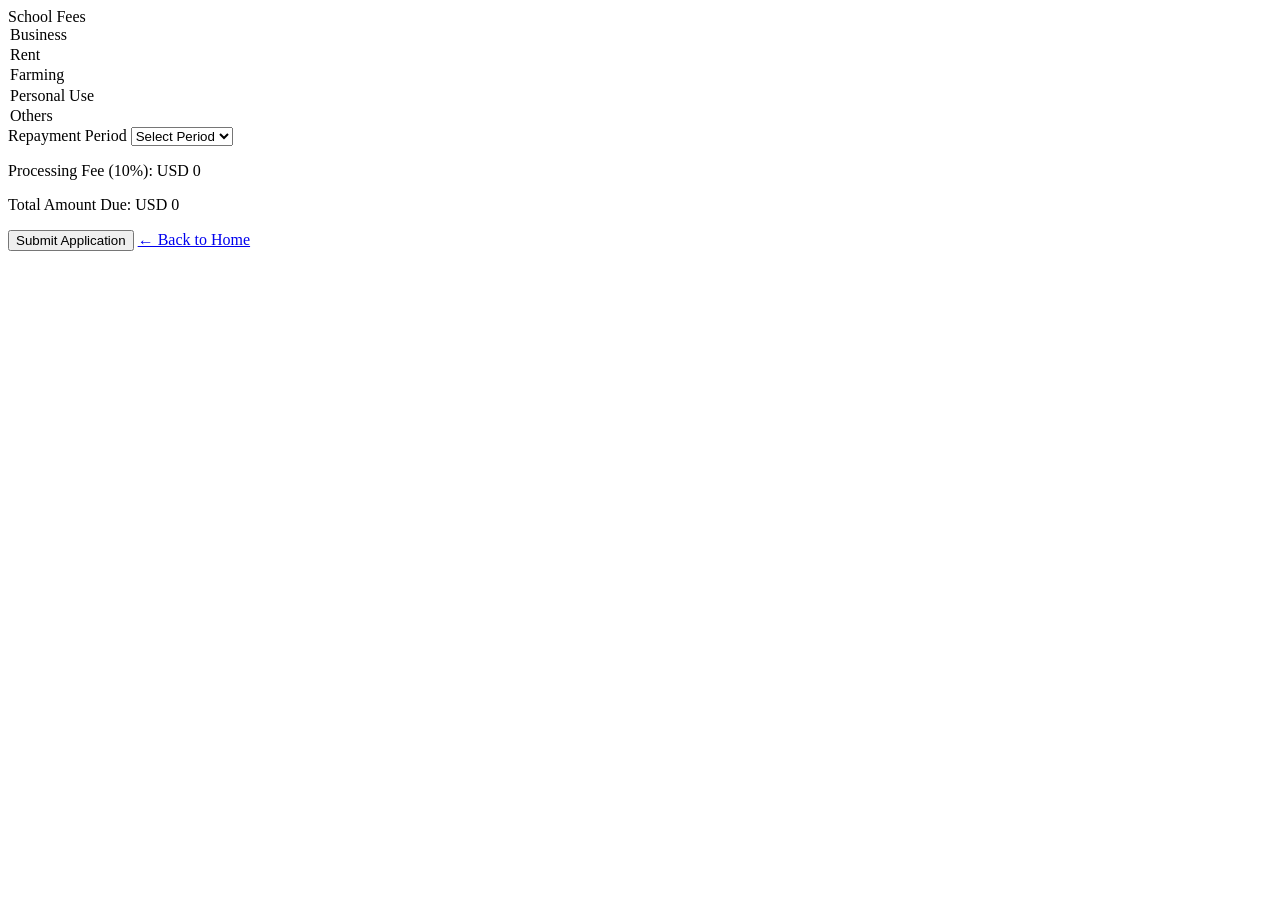
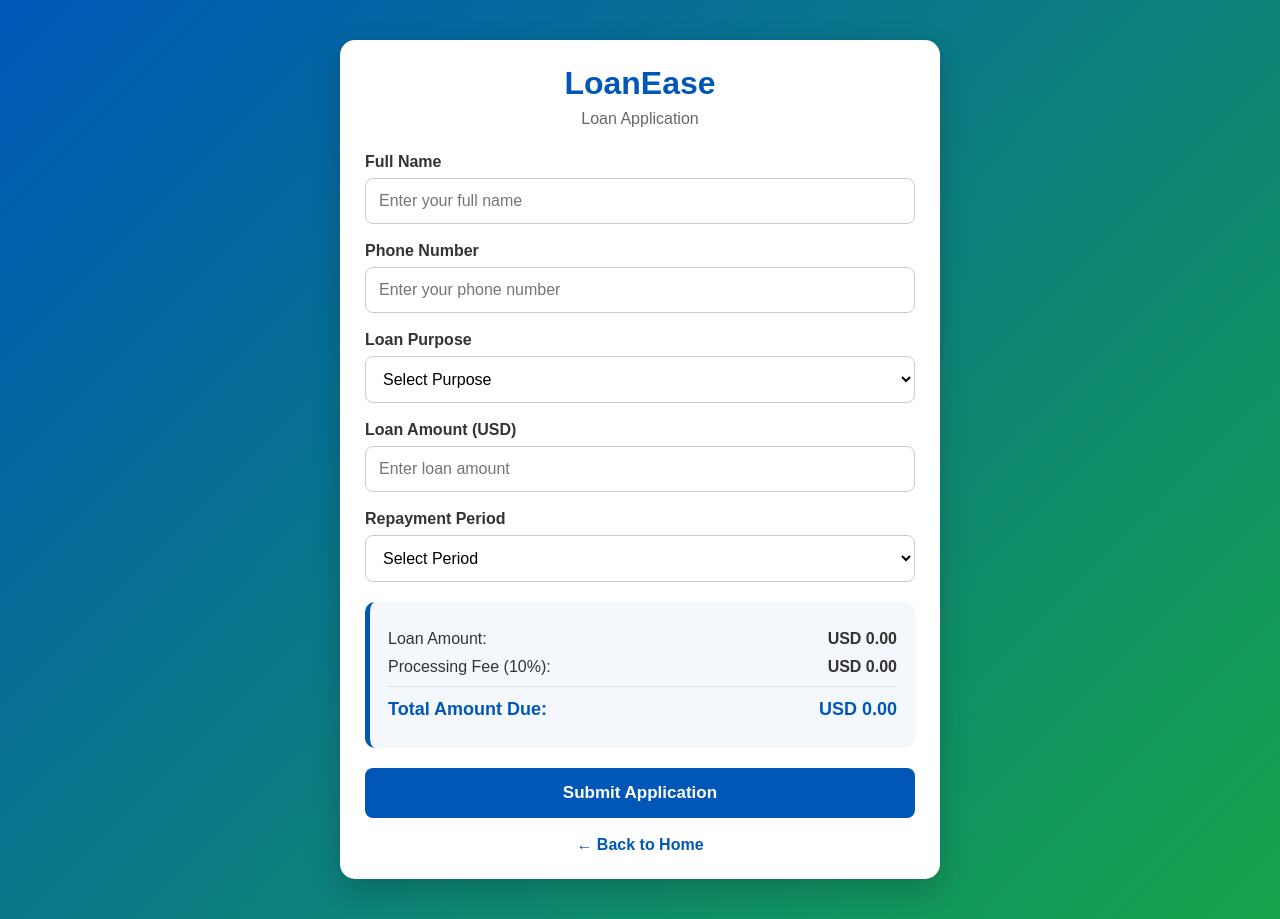
Before and after one commit to johnbeilly85-ctrl/Loan, a website: page apply.html in a window 1280 px wide. Before the commit the page ends 800 px from the top, so only its background shows below. Drawn offline with Linux system fonts and the light colour scheme.

Commit message:
Update apply.html

```diff
--- a/apply.html
+++ b/apply.html
@@ -1,75 +1,400 @@
 <!DOCTYPE html>
-<html font-weight:bold;
+<html lang="en">
+<head>
+<meta charset="UTF-8">
+<meta name="viewport" content="width=device-width, initial-scale=1.0">
+<title>LoanEase - Apply</title>
+
+<style>
+*{
+  margin:0;
+  padding:0;
+  box-sizing:border-box;
+  font-family:Arial,sans-serif;
+}
+
+body{
+  min-height:100vh;
+  background:linear-gradient(135deg,#0057B8,#16A34A);
+  padding:20px;
+}
+
+.container{
+  max-width:600px;
+  margin:20px auto;
+  background:#fff;
+  border-radius:15px;
+  padding:25px;
+  box-shadow:0 10px 30px rgba(0,0,0,.2);
+}
+
+h1{
+  text-align:center;
+  color:#0057B8;
+  margin-bottom:8px;
+}
+
+.subtitle{
+  text-align:center;
+  color:#666;
+  margin-bottom:25px;
+}
+
+.form-group{
+  margin-bottom:18px;
+}
+
+label{
+  display:block;
+  font-weight:bold;
+  margin-bottom:7px;
+  color:#333;
+}
+
+input,
+select{
+  width:100%;
+  padding:13px;
+  border:1px solid #ccc;
+  border-radius:8px;
+  font-size:16px;
+  background:#fff;
+}
+
+input:focus,
+select:focus{
+  outline:none;
+  border-color:#0057B8;
+}
+
+.summary{
+  background:#f4f8fc;
+  border-radius:10px;
+  padding:18px;
+  margin:20px 0;
+  border-left:5px solid #0057B8;
+}
+
+.summary-row{
+  display:flex;
+  justify-content:space-between;
+  margin:10px 0;
+  color:#333;
+}
+
+.summary-row.total{
+  border-top:1px solid #ddd;
+  padding-top:12px;
+  font-size:18px;
+  font-weight:bold;
+  color:#0057B8;
+}
+
+button{
+  width:100%;
+  padding:15px;
+  border:none;
+  border-radius:8px;
+  background:#0057B8;
+  color:white;
+  font-size:17px;
+  font-weight:bold;
   cursor:pointer;
 }
 
-button:hover{background:#00408A;}
+button:hover{
+  background:#00408A;
+}
+
+button:disabled{
+  background:#999;
+  cursor:not-allowed;
+}
 
 .back{
   display:block;
+  text-align:center;
+  margin-top:18px;
+  color:#0057B8;
+  text-decoration:none;
+  font-weight:bold;
+}
 
-<option>School Fees</option>
-<option>Business</option>
-<option>Rent</option>
-<option>Farming</option>
-<option>Personal Use</option>
-<option>Others</option>
+.message{
+  display:none;
+  padding:12px;
+  border-radius:8px;
+  margin-bottom:15px;
+  text-align:center;
+  font-weight:bold;
+}
+
+.error{
+  background:#fee2e2;
+  color:#b91c1c;
+}
+
+.success{
+  background:#dcfce7;
+  color:#166534;
+}
+</style>
+</head>
+
+<body>
+
+<div class="container">
+
+  <h1>LoanEase</h1>
+  <p class="subtitle">Loan Application</p>
+
+  <div id="message" class="message"></div>
+
+  <form id="loanForm">
+
+    <div class="form-group">
+      <label for="fullName">Full Name</label>
+      <input
+        type="text"
+        id="fullName"
+        name="fullName"
+        placeholder="Enter your full name"
+        required
+      >
+    </div>
+
+    <div class="form-group">
+      <label for="phone">Phone Number</label>
+      <input
+        type="tel"
+        id="phone"
+        name="phone"
+        placeholder="Enter your phone number"
+        required
+      >
+    </div>
+
+    <div class="form-group">
+      <label for="loanPurpose">Loan Purpose</label>
+      <select id="loanPurpose" name="loanPurpose" required>
+        <option value="">Select Purpose</option>
+        <option value="School Fees">School Fees</option>
+        <option value="Business">Business</option>
+        <option value="Rent">Rent</option>
+        <option value="Farming">Farming</option>
+        <option value="Personal Use">Personal Use</option>
+        <option value="Others">Others</option>
       </select>
+    </div>
 
-<label>Repayment Period</label>
-<select name="repaymentPeriod" required>
+    <div class="form-group">
+      <label for="amount">Loan Amount (USD)</label>
+      <input
+        type="number"
+        id="amount"
+        name="amount"
+        min="1"
+        step="0.01"
+        placeholder="Enter loan amount"
+        required
+      >
+    </div>
+
+    <div class="form-group">
+      <label for="period">Repayment Period</label>
+      <select id="period" name="period" required>
         <option value="">Select Period</option>
-<option>1 Month</option>
-<option>3 Months</option>
-<option>6 Months</option>
-<option>1 Year</option>
-<option>2 Years</option>
+        <option value="1 Month">1 Month</option>
+        <option value="3 Months">3 Months</option>
+        <option value="6 Months">6 Months</option>
+        <option value="12 Months">12 Months</option>
+        <option value="24 Months">24 Months</option>
       </select>
+    </div>
 
     <div class="summary">
-<p>Processing Fee (10%): <span id="fee">USD 0</span></p>
-<p>Total Amount Due: <span id="total">USD 0</span></p>
+
+      <div class="summary-row">
+        <span>Loan Amount:</span>
+        <strong>USD <span id="displayAmount">0.00</span></strong>
       </div>
 
-<button type="submit">Submit Application</button>
+      <div class="summary-row">
+        <span>Processing Fee (10%):</span>
+        <strong>USD <span id="displayFee">0.00</span></strong>
+      </div>
+
+      <div class="summary-row total">
+        <span>Total Amount Due:</span>
+        <strong>USD <span id="displayTotal">0.00</span></strong>
+      </div>
+
+    </div>
+
+    <button type="submit" id="submitBtn">
+      Submit Application
+    </button>
 
   </form>
 
-<a href="index.html" class="back">← Back to Home</a>
+  <a href="/" class="back">← Back to Home</a>
 
 </div>
 
 <script>
-const amount=document.getElementById("loanAmount");
-const fee=document.getElementById("fee");
-const total=document.getElementById("total");
 
-amount.addEventListener("change",()=>{
-const value=Number(amount.value)||0;
-const f=value*0.10;
-fee.textContent="USD "+f.toFixed(2);
-total.textContent="USD "+(value+f).toFixed(2);
+const form = document.getElementById("loanForm");
+const amountInput = document.getElementById("amount");
+
+const displayAmount = document.getElementById("displayAmount");
+const displayFee = document.getElementById("displayFee");
+const displayTotal = document.getElementById("displayTotal");
+
+const message = document.getElementById("message");
+const submitBtn = document.getElementById("submitBtn");
+
+
+// Calculate fee and total
+function calculateLoan(){
+
+  const amount = parseFloat(amountInput.value) || 0;
+
+  const fee = amount * 0.10;
+  const total = amount + fee;
+
+  displayAmount.textContent = amount.toFixed(2);
+  displayFee.textContent = fee.toFixed(2);
+  displayTotal.textContent = total.toFixed(2);
+}
+
+amountInput.addEventListener("input", calculateLoan);
+
+
+// Show message
+function showMessage(text,type){
+
+  message.textContent = text;
+
+  message.className = "message " + type;
+
+  message.style.display = "block";
+}
+
+
+// Submit application
+form.addEventListener("submit", async function(e){
+
+  e.preventDefault();
+
+  const amount = parseFloat(amountInput.value);
+
+  if(!amount || amount <= 0){
+
+    showMessage("Please enter a valid loan amount.","error");
+
+    return;
+  }
+
+  const period = document.getElementById("period").value;
+
+  if(!period){
+
+    showMessage("Please select a repayment period.","error");
+
+    return;
+  }
+
+  const fee = amount * 0.10;
+  const total = amount + fee;
+
+  const applicationData = {
+
+    fullName: document.getElementById("fullName").value.trim(),
+
+    phone: document.getElementById("phone").value.trim(),
+
+    loanPurpose: document.getElementById("loanPurpose").value,
+
+    amount: amount,
+
+    period: period,
+
+    processingFee: fee,
+
+    totalAmountDue: total
+
+  };
+
+
+  submitBtn.disabled = true;
+  submitBtn.textContent = "Submitting...";
+
+  message.style.display = "none";
+
+
+  try{
+
+    const response = await fetch("/api/apply",{
+
+      method:"POST",
+
+      headers:{
+        "Content-Type":"application/json"
+      },
+
+      body:JSON.stringify(applicationData)
+
     });
 
-document.getElementById("loanForm").addEventListener("submit",async(e)=>{
-e.preventDefault();
 
-const data=Object.fromEntries(new FormData(e.target).entries());
+    const data = await response.json();
 
-const res=await fetch("/api/apply",{
-method:"POST",
-headers:{"Content-Type":"application/json"},
-body:JSON.stringify(data)
+
+    if(response.ok){
+
+      showMessage(
+        data.message || "Application submitted successfully.",
+        "success"
+      );
+
+      setTimeout(function(){
+
+        window.location.href = "/success.html";
+
+      },1000);
+
+    }else{
+
+      showMessage(
+        data.message || "Unable to submit application.",
+        "error"
+      );
+
+      submitBtn.disabled = false;
+      submitBtn.textContent = "Submit Application";
+
+    }
+
+  }catch(error){
+
+    console.error(error);
+
+    showMessage(
+      "Unable to connect to the server. Please try again.",
+      "error"
+    );
+
+    submitBtn.disabled = false;
+    submitBtn.textContent = "Submit Application";
+
+  }
+
 });
 
-const result=await res.json();
 
-alert("Application submitted successfully. Your ID: "+result.id);
+// Initial calculation
+calculateLoan();
 
-e.target.reset();
-fee.textContent="USD 0";
-total.textContent="USD 0";
-});
 </script>
 
 </body>
```
Lines whose indentation alone changed are shown as unchanged.
